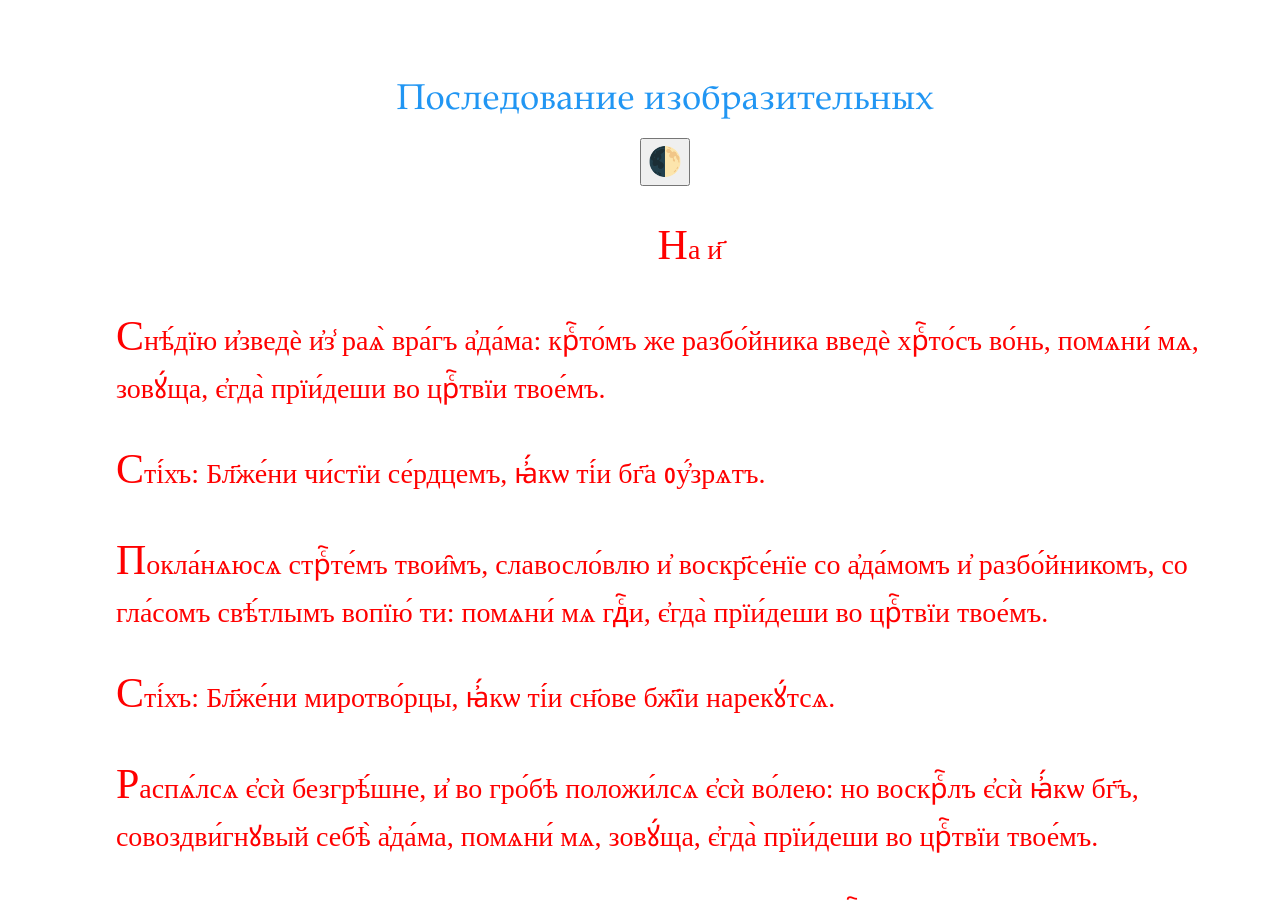
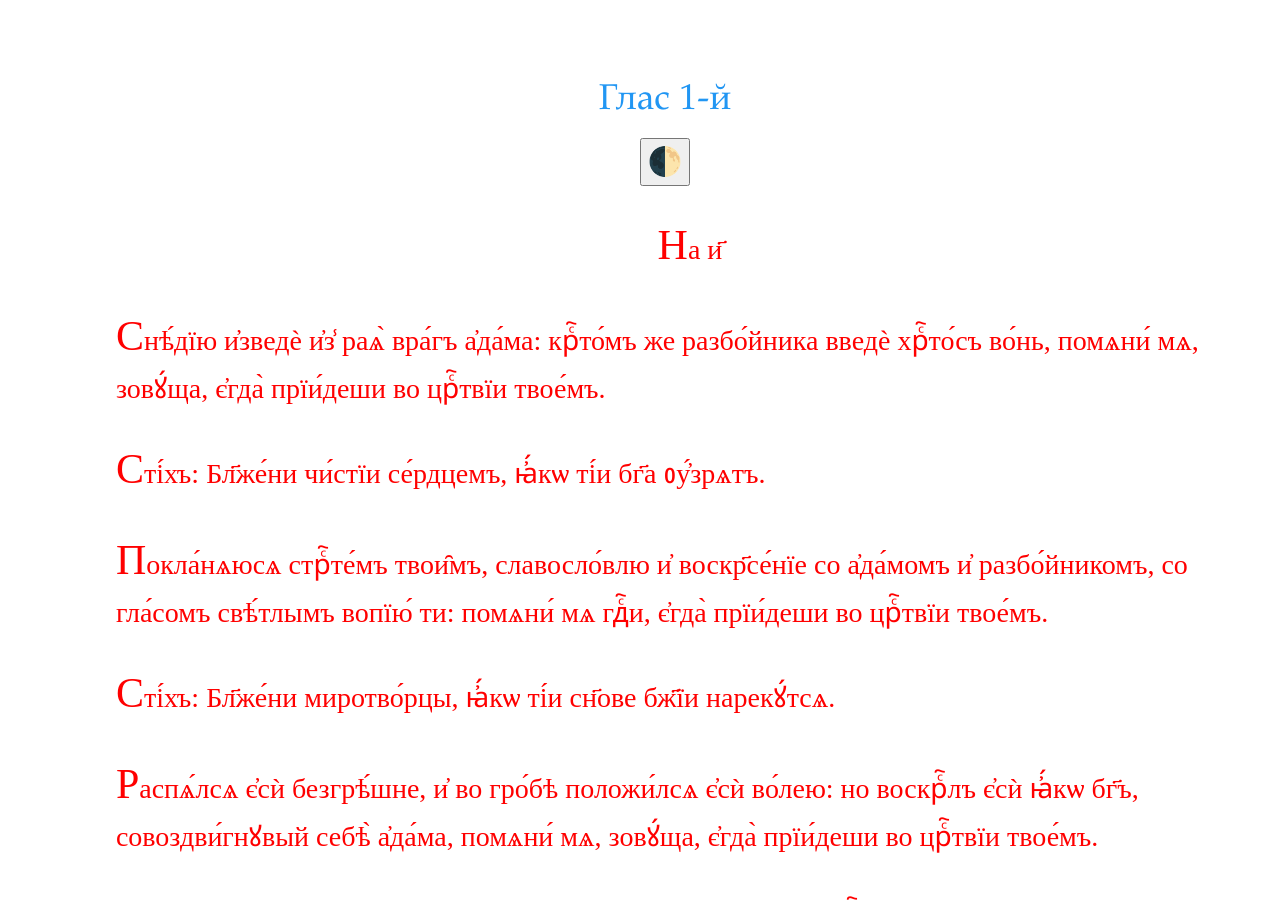
Before and after one commit to markjville/markjville.github.io, a Jekyll site: the page docs/Изобразительная/Гл1.html, which Jekyll copies as it is, in a window 1280 px wide and 900 px high. Built offline with Jekyll 4.4.1, drawn with Linux system fonts in a browser that asks for light colours; some web fonts are replaced; comment, search, counter and statistics services are not loaded.

Commit message:
Update Гл1.html

```diff
--- a/docs/Изобразительная/Гл1.html
+++ b/docs/Изобразительная/Гл1.html
@@ -27,7 +27,7 @@ p::first-letter {
 
   <div class="w3-row w3-padding-64">
     <div class="w3-container">
-      <h1 class="w3-text-blue" style="text-align: center;">Последование изобразительных</h1>
+      <h1 class="w3-text-blue" style="text-align: center;">Глас 1-й</h1>
     <div style="text-align: center;">
    <button onclick="myFunction()">🌓</button>
 </div>
```
